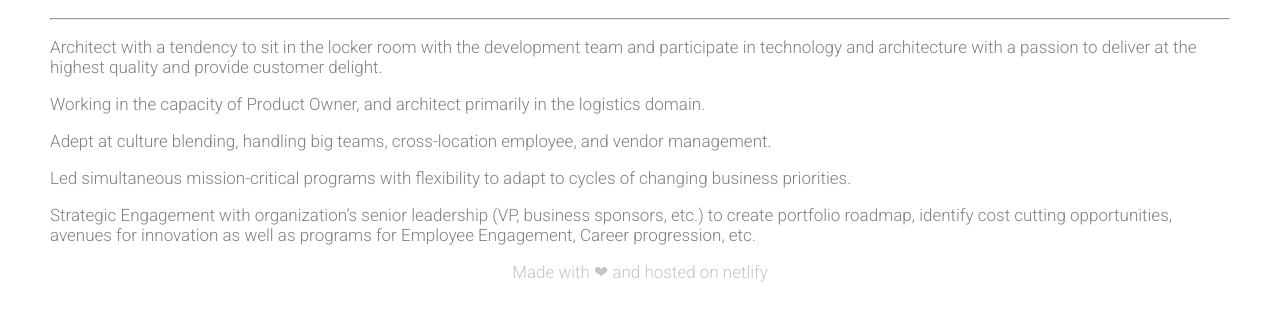
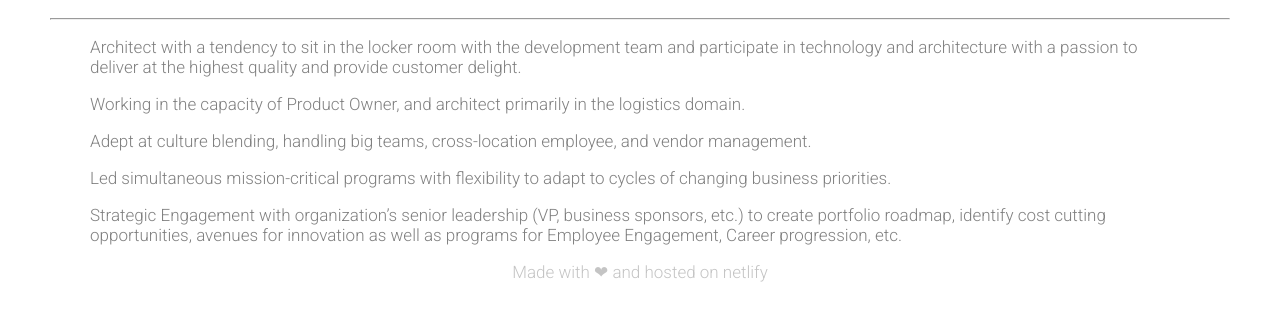
Before and after one commit to pathakbhaskar/iambhaskar, a plain HTML site: page index.html in a window 1280 px wide. Shown: the part 284-604 px from the top of the page. Drawn offline with Linux system fonts and the light colour scheme.

Commit message:
adding max width to actual content

```diff
--- a/style.css
+++ b/style.css
@@ -52,4 +52,7 @@ a{
 }
 .actual-content{
     color: gray;
+    margin-right: auto;
+    margin-left: auto;
+    max-width: 1100px;
 }
```
